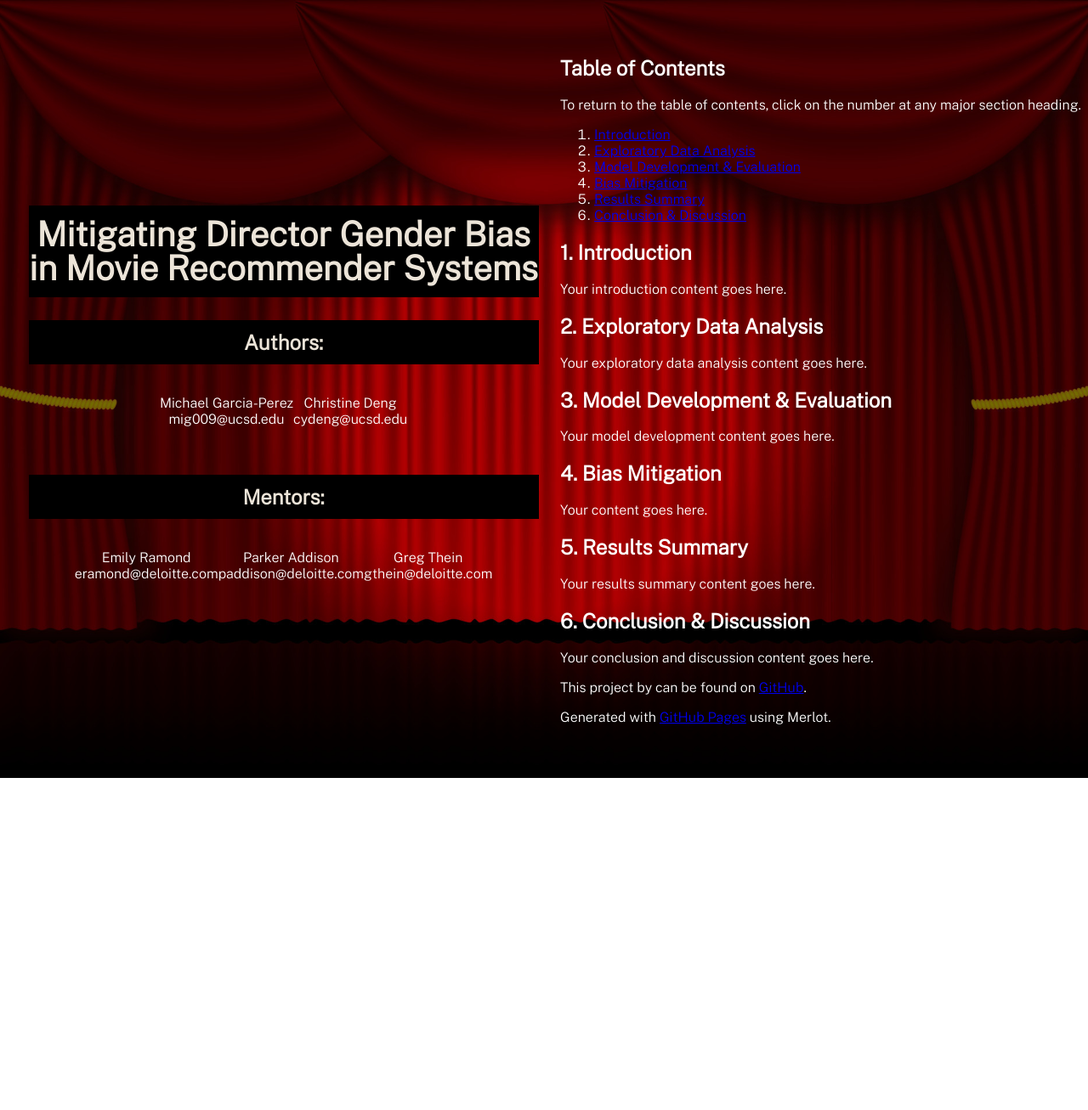
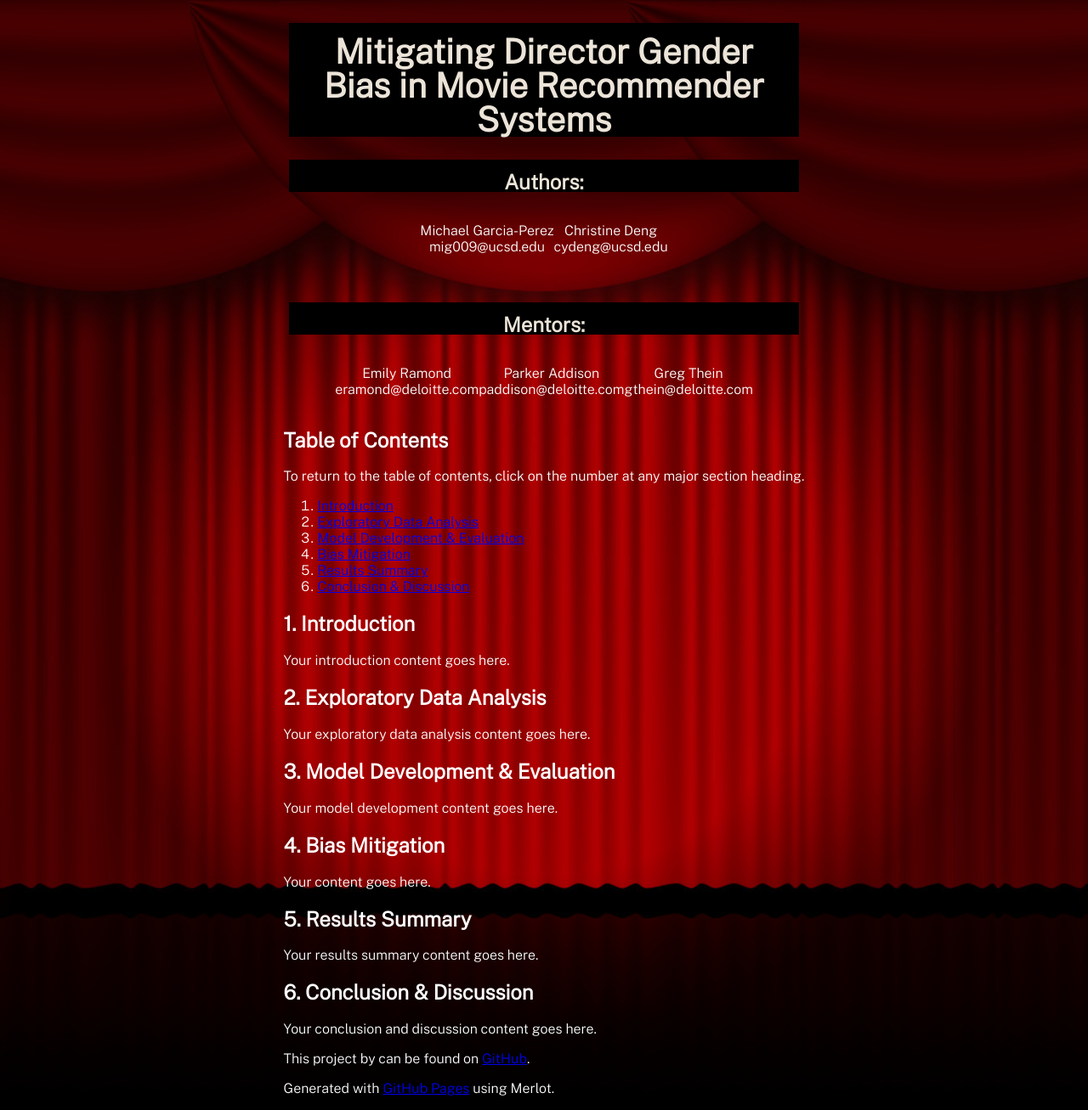
Before and after one commit to michael-garciaperez/DSC180A-Methodology-5, a Jekyll site: the page built from index.md, in a window 1280 px wide. Shown: the whole page at 85% size. Built offline with Jekyll 4.4.1, drawn with Linux system fonts in a browser that asks for light colours; before the commit the page ends 916 px from its top, so only the background shows below that.

Commit message:
Update style.scss

```diff
--- a/assets/css/style.scss
+++ b/assets/css/style.scss
@@ -14,9 +14,11 @@ body {
     background-position: center;
     background-repeat: no-repeat;
     color: white;
+    margin: 0;
     display: flex;
-    justify-content: center;
-    align-items: center;
+    flex-direction: column; /* Ensure content is displayed in a column */
+    align-items: center; /* Center content horizontally */
+    justify-content: flex-start; /* Align content at the top */
     min-height: 100vh; /* Ensure the body takes up the full height of the viewport */
 }
 
@@ -25,7 +27,6 @@ header {
     width: 100%;
     max-width: 600px;
     margin: 0 auto;
-    padding: 0 20px; /* Add padding to the header */
 }
 
 /* Styling h1 */
@@ -36,7 +37,7 @@ header h1 {
     color: #ece4d8;
     text-align: center;
     line-height: 1;
-    padding: 14px 0; /* Adjust padding to center content vertically */
+    padding: 14px 20px 0;
     background-color: black; /* Add black background */
     border-width: 10px;
     border-image-source: url('../images/clapboard.png');
@@ -52,7 +53,7 @@ header h2 {
     color: #ece4d8;
     text-align: center;
     line-height: 1;
-    padding: 14px 0; /* Adjust padding to center content vertically */
+    padding: 14px 20px 0;
     background-color: black; /* Add black background */
     border-width: 10px;
     border-image-source: url('../images/clapboard.png');
```
